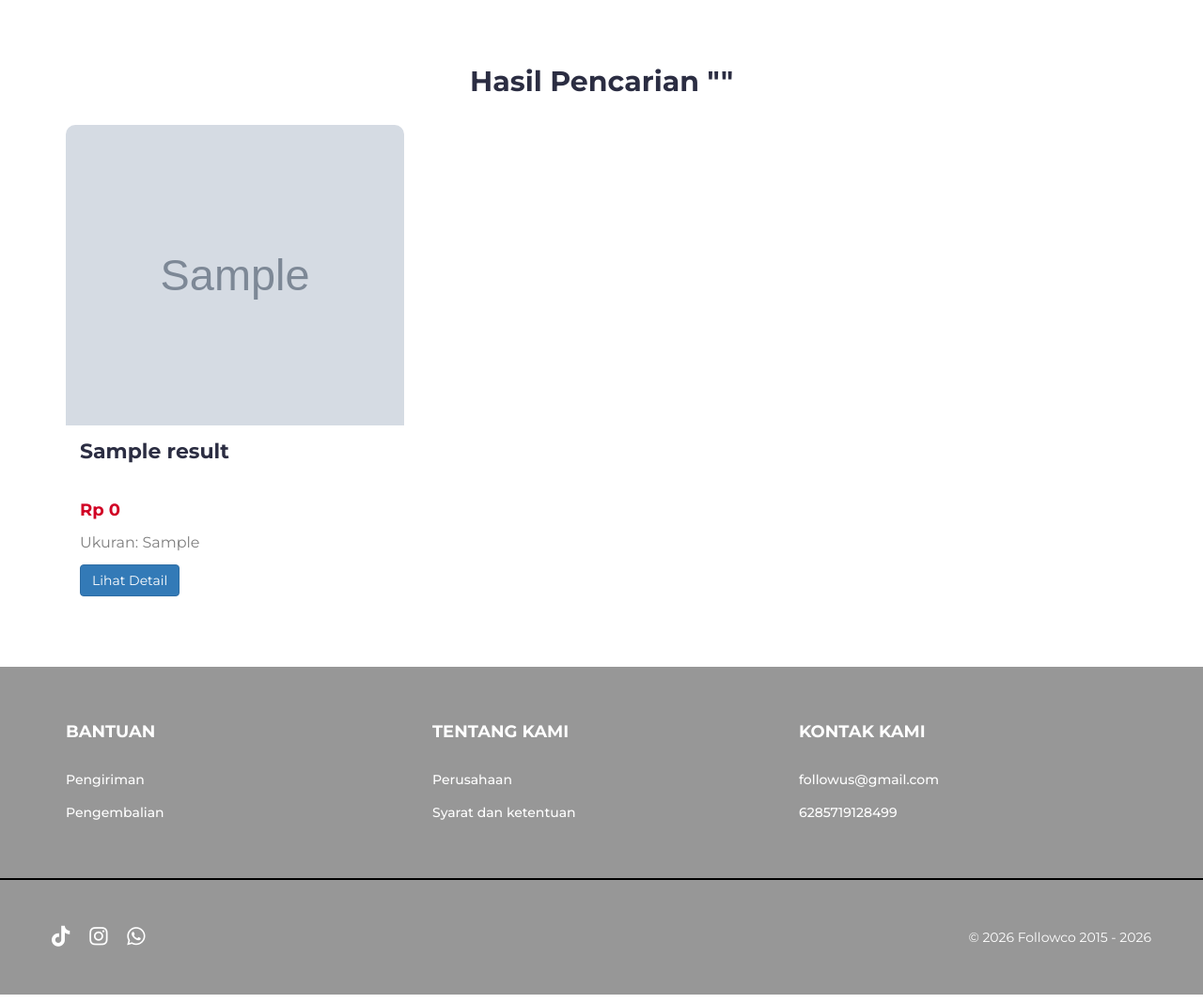
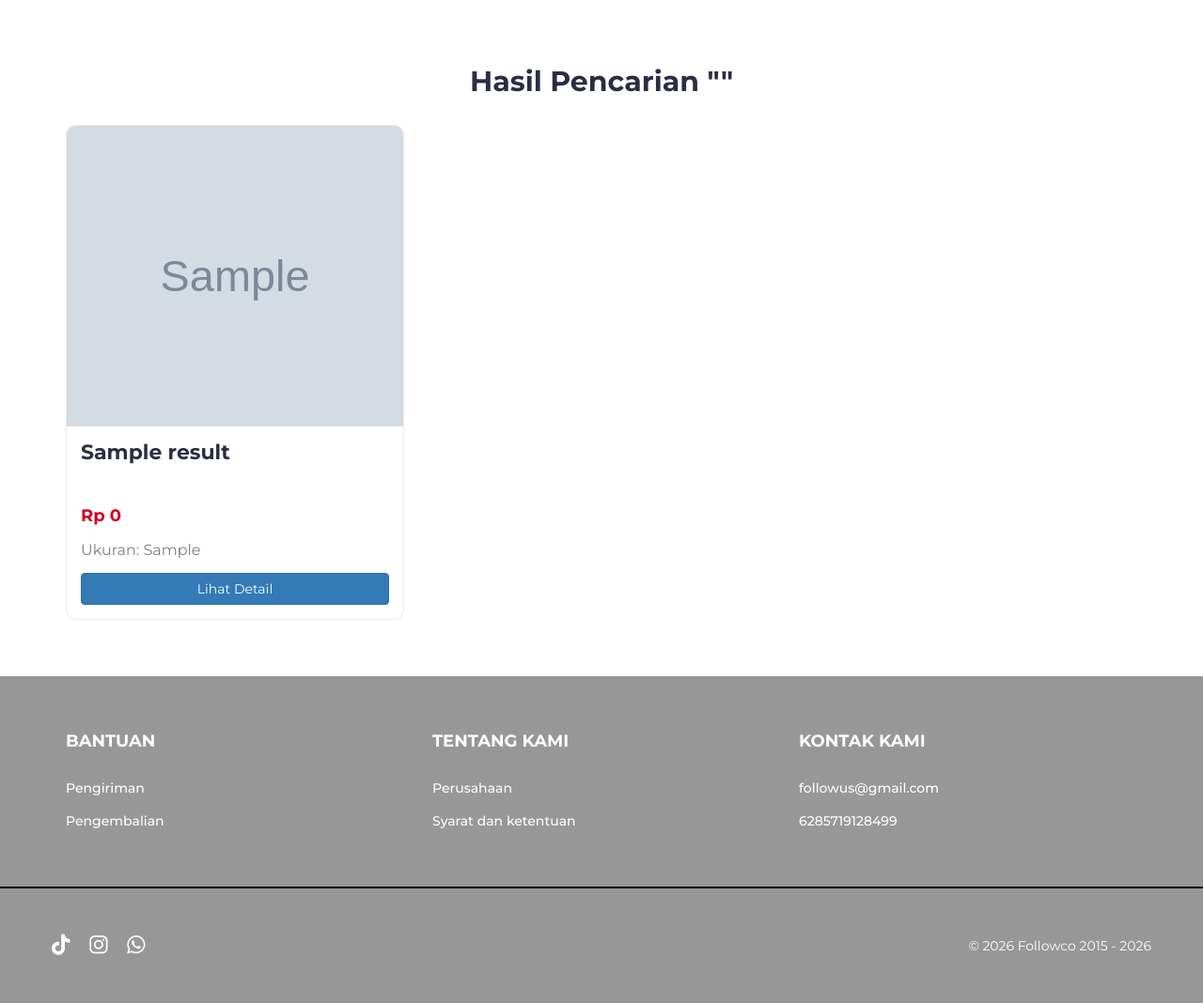
Before and after one commit to arysea/Projeck_Capstone_Followus, a CodeIgniter app: the page made by application/views/home/search_results.php in a window 1280 px wide. Shown: the part 224-1292 px from the top of the page at 94% size. Run offline with CodeIgniter, Linux system fonts and the light colour scheme; tables that the repository leaves empty or names only in its code hold one stand-in row (values such as "Sample post"); the template is opened without the code that fills it: most values are stand-ins (such as "Sample title", 1, 10 or a date in 2020); grey boxes marked "Sample" are stand-in pictures; data that the repository does not hold is empty.

Commit message:
Update project files

```diff
--- a/application/views/admin/banner/index.php
+++ b/application/views/admin/banner/index.php
@@ -45,7 +45,7 @@
                             <a href="<?= site_url('admin/edit_banner/'.$b['id']) ?>" class="btn btn-info btn-sm text-white" style="background-color: #38bdf8; border-color: #38bdf8;">
                                 Ubah
                             </a>
-                            <a href="<?= site_url('admin/hapus_banner/'.$b['id']) ?>" class="btn btn-danger btn-sm delete-confirm" data-message="Apakah Anda yakin ingin menghapus banner ini?">
+                            <a href="<?= site_url('admin/hapus_banner/'.$b['id']) ?>" class="btn btn-danger btn-sm confirm-action" data-confirm-title="Konfirmasi Hapus" data-confirm-message="Apakah Anda yakin ingin menghapus data ini?">
                                 Hapus
                             </a>
                         </td>
--- a/application/views/admin/barang/index.php
+++ b/application/views/admin/barang/index.php
@@ -40,7 +40,7 @@
                                 Ubah
                             </a>
                             <!-- Tombol Hapus -->
-                            <a href="<?= site_url('admin/hapus_barang/'.$b['id']) ?>" class="btn btn-danger btn-sm delete-confirm" data-message="Apakah Anda yakin ingin menghapus produk ini?">
+                            <a href="<?= site_url('admin/hapus_barang/'.$b['id']) ?>" class="btn btn-danger btn-sm confirm-action" data-confirm-title="Konfirmasi Hapus" data-confirm-message="Apakah Anda yakin ingin menghapus data ini?">
                                 Hapus
                             </a>
                         </td>
--- a/application/views/admin/koleksi/index.php
+++ b/application/views/admin/koleksi/index.php
@@ -50,7 +50,7 @@
                             <a href="<?= site_url('admin/edit_koleksi/'.$item['id']) ?>" class="btn btn-info btn-sm text-white" style="background-color: #38bdf8; border-color: #38bdf8;">
                                 Ubah
                             </a>
-                            <a href="<?= site_url('admin/hapus_koleksi/'.$item['id']) ?>" class="btn btn-danger btn-sm delete-confirm" data-message="Apakah Anda yakin ingin menghapus koleksi ini?">
+                            <a href="<?= site_url('admin/hapus_koleksi/'.$item['id']) ?>" class="btn btn-danger btn-sm confirm-action" data-confirm-title="Konfirmasi Hapus" data-confirm-message="Apakah Anda yakin ingin menghapus data ini?">
                                 Hapus
                             </a>
                         </td>
--- a/application/views/admin/template/sidebar.php
+++ b/application/views/admin/template/sidebar.php
@@ -37,7 +37,7 @@
             </li>
             <li class="mt-4">
                 <!-- Link Logout -->
-                <a href="<?= site_url('admin/logout') ?>" class="sidebar-link text-danger delete-confirm" data-message="Yakin ingin keluar?">
+                <a href="<?= site_url('admin/logout') ?>" class="sidebar-link text-danger confirm-action" data-confirm-title="Konfirmasi Logout" data-confirm-message="Yakin ingin keluar?">
                     <i class="fas fa-power-off me-2"></i> Keluar
                 </a>
             </li>
--- a/application/views/admin/user/index.php
+++ b/application/views/admin/user/index.php
@@ -35,7 +35,7 @@
                             </a>
                             <!-- Jangan tampilkan hapus jika ini adalah akun yang sedang login -->
                             <?php if($this->session->userdata('id_user') != $u['id']): ?>
-                                <a href="<?= site_url('admin/hapus_user/'.$u['id']) ?>" class="btn btn-danger btn-sm delete-confirm" data-message="Apakah Anda yakin ingin menghapus user ini?">
+                                <a href="<?= site_url('admin/hapus_user/'.$u['id']) ?>" class="btn btn-danger btn-sm confirm-action" data-confirm-title="Konfirmasi Hapus" data-confirm-message="Apakah Anda yakin ingin menghapus data ini?">
                                     Hapus
                                 </a>
                             <?php else: ?>
--- a/application/views/home/search_results.php
+++ b/application/views/home/search_results.php
@@ -12,26 +12,6 @@
     <link rel="stylesheet" href="<?= base_url('template_home/css/font-awesome.min.css') ?>">
     <link type="text/css" rel="stylesheet" href="<?= base_url('template_home/css/style.css') ?>"/>
     <link rel="stylesheet" href="https://cdnjs.cloudflare.com/ajax/libs/font-awesome/6.5.1/css/all.min.css">
-    <style>
-        .search-title {
-            font-size: 22px;
-            line-height: 1.2;
-            min-height: 2.4em;
-            max-height: 2.4em;
-            overflow: hidden;
-            display: -webkit-box;
-            -webkit-line-clamp: 2;
-            -webkit-box-orient: vertical;
-            word-wrap: break-word;
-            margin-bottom: 10px;
-        }
-        .search-item .image-frame img {
-            transition: transform 0.3s ease;
-        }
-        .search-item .image-frame:hover img {
-            transform: translateY(-6px) scale(1.02);
-        }
-    </style>
 </head>
 <body>
     <header style="border-bottom: 1px solid #B7B7B7;">
@@ -90,19 +70,17 @@
                             $waText = 'Saya ingin membeli '.$name.' dengan harga Rp '.number_format($price,0,',','.');
                         ?>
                         <div class="col-md-4" style="margin-bottom: 30px;">
-                            <div class="card" style="border:none; border-radius: 10px; overflow:hidden;">
-                                <div class="image-frame border-timbul">
-                                    <?php if (!empty($image)): ?>
-                                        <img src="<?= base_url('assets/uploads/'.$image) ?>" style="width:100%; height:320px; object-fit:cover; cursor:pointer;" alt="<?= htmlspecialchars($name) ?>" data-toggle="modal" data-target="#productModal<?= $item['id'] ?>">
-                                    <?php else: ?>
-                                        <img src="https://via.placeholder.com/400x320?text=No+Image" style="width:100%; height:320px; object-fit:cover; cursor:pointer;" alt="No Image" data-toggle="modal" data-target="#productModal<?= $item['id'] ?>">
-                                    <?php endif; ?>
-                                </div>
-                                <div style="padding: 15px;">
-                                    <h4 class="search-title"><?= htmlspecialchars($name) ?></h4>
-                                    <div style="font-size:18px; color:#d10024; font-weight:700; margin-bottom:10px;">Rp <?= number_format($price, 0, ',', '.') ?></div>
-                                    <div style="font-size:16px; color:#7e7e7e; margin-bottom:12px;">Ukuran: <?= htmlspecialchars($size) ?></div>
-                                    <button type="button" class="btn btn-primary" data-toggle="modal" data-target="#productModal<?= $item['id'] ?>">Lihat Detail</button>
+                            <div class="card" style="border:1px solid #ececec; border-radius: 10px; overflow:hidden;">
+                                <?php if (!empty($image)): ?>
+                                    <img src="<?= base_url('assets/uploads/'.$image) ?>" style="width:100%; height:320px; object-fit:cover; cursor:pointer;" alt="<?= htmlspecialchars($name) ?>" data-toggle="modal" data-target="#productModal<?= $item['id'] ?>">
+                                <?php else: ?>
+                                    <img src="https://via.placeholder.com/400x320?text=No+Image" style="width:100%; height:320px; object-fit:cover; cursor:pointer;" alt="No Image" data-toggle="modal" data-target="#productModal<?= $item['id'] ?>">
+                                <?php endif; ?>
+                                <div style="padding: 15px; display: flex; flex-direction: column; gap: 12px;">
+                                    <h4 style="font-size:22px; margin-bottom:0; min-height:56px; line-height:1.2;"><?= htmlspecialchars($name) ?></h4>
+                                    <div style="font-size:18px; color:#d10024; font-weight:700; margin-bottom:0;">Rp <?= number_format($price, 0, ',', '.') ?></div>
+                                    <div style="font-size:16px; color:#7e7e7e; margin-bottom:0;">Ukuran: <?= htmlspecialchars($size) ?></div>
+                                    <button type="button" class="btn btn-primary mt-auto" data-toggle="modal" data-target="#productModal<?= $item['id'] ?>">Lihat Detail</button>
                                 </div>
                             </div>
                         </div>
```
Also changed, not shown: application/views/admin/template/footer.php (+28 -33 lines).
